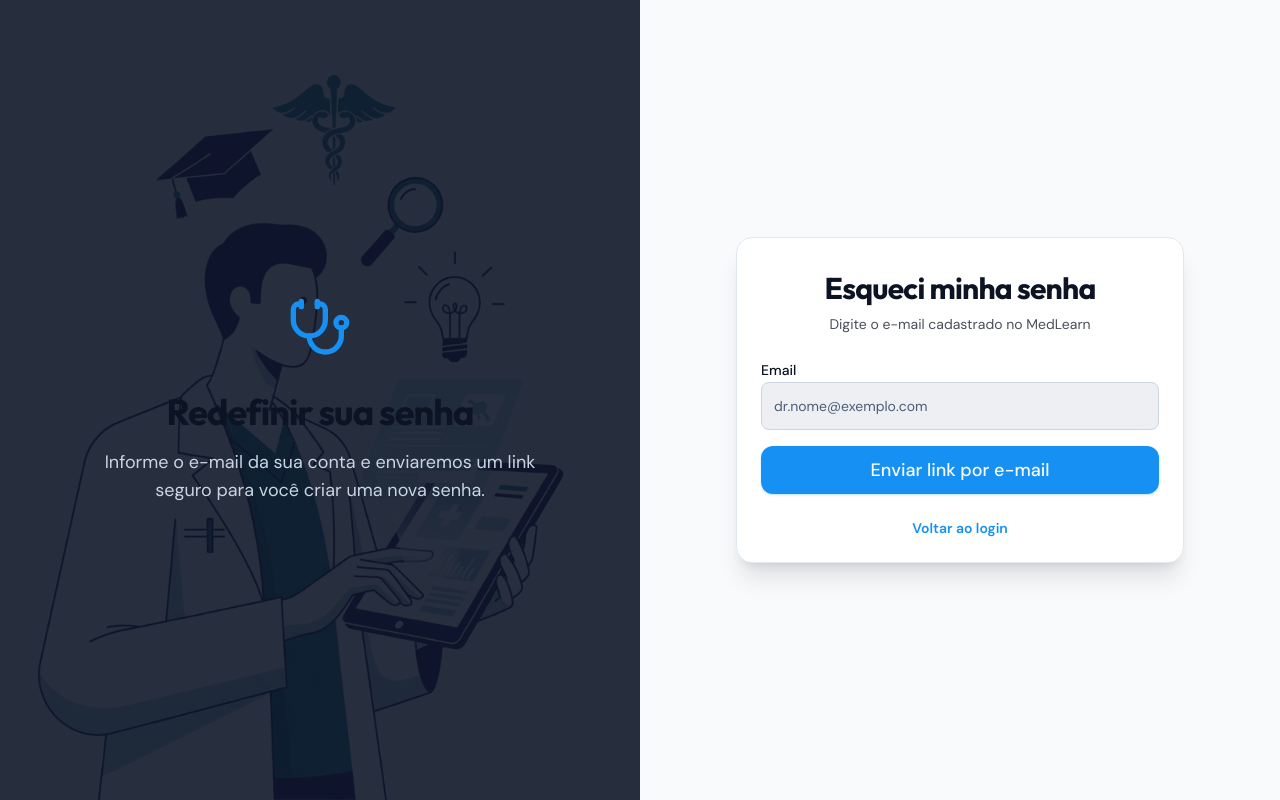
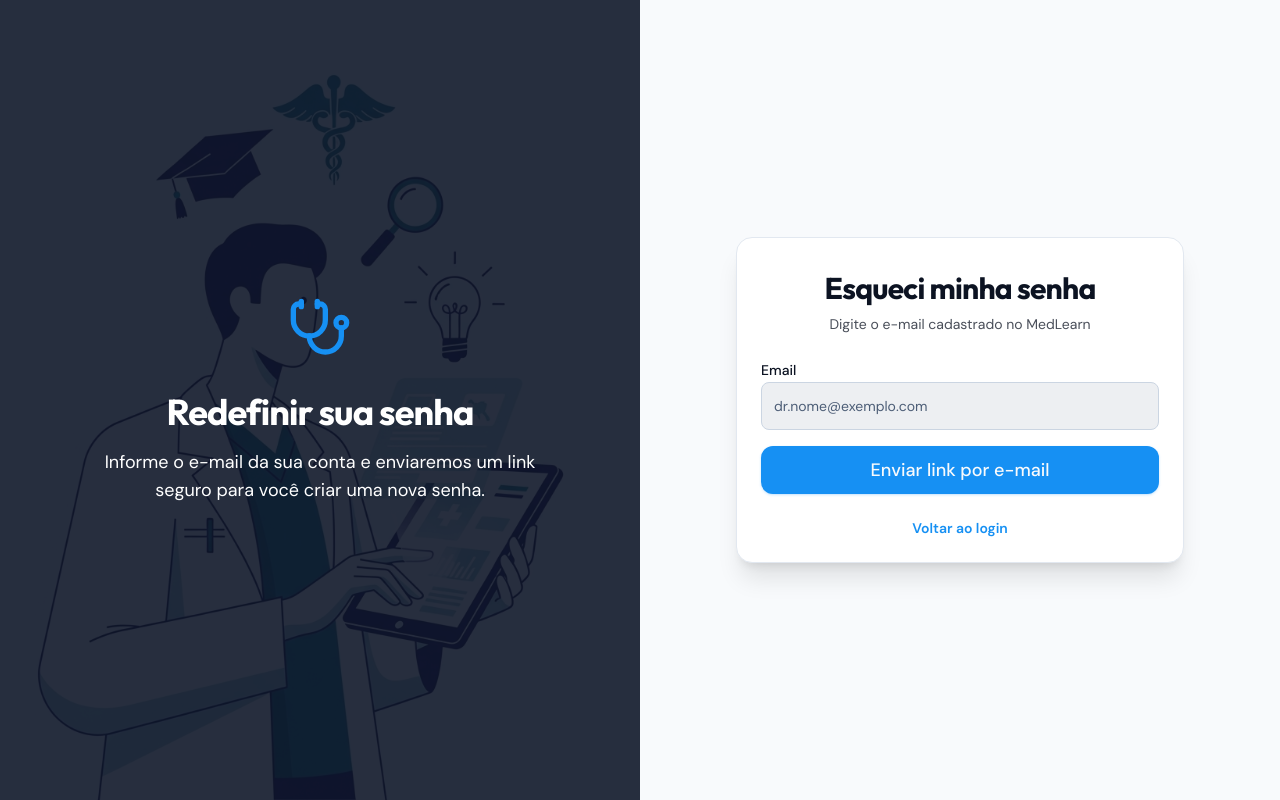
Before and after one commit to LeoEtraud/front-med-learn, a React (Vite) app: page /forgot-password in a window 1280 px wide. Built offline with nearby package versions, Linux system fonts and the light colour scheme.

Commit message:
style: mudança de cor - page change password

```diff
--- a/src/pages/auth/ForgotPassword.tsx
+++ b/src/pages/auth/ForgotPassword.tsx
@@ -45,8 +45,8 @@ export default function ForgotPassword() {
         </div>
         <div className="relative z-10 max-w-md text-center">
           <Stethoscope className="w-16 h-16 mx-auto mb-8 text-primary" />
-          <h2 className="text-4xl font-display font-bold mb-4">Redefinir sua senha</h2>
-          <p className="text-lg text-slate-300">
+          <h2 className="text-4xl font-display font-bold mb-4 text-white">Redefinir sua senha</h2>
+          <p className="text-lg text-white">
             Informe o e-mail da sua conta e enviaremos um link seguro para você criar uma nova senha.
           </p>
         </div>
--- a/src/pages/auth/ResetPassword.tsx
+++ b/src/pages/auth/ResetPassword.tsx
@@ -57,8 +57,8 @@ export default function ResetPassword() {
         </div>
         <div className="relative z-10 max-w-md text-center">
           <Stethoscope className="w-16 h-16 mx-auto mb-8 text-primary" />
-          <h2 className="text-4xl font-display font-bold mb-4">Nova senha</h2>
-          <p className="text-lg text-slate-300">Escolha uma senha forte e guarde em local seguro.</p>
+          <h2 className="text-4xl font-display font-bold mb-4 text-white">Nova senha</h2>
+          <p className="text-lg text-white">Escolha uma senha forte e guarde em local seguro.</p>
         </div>
       </div>
 
```
